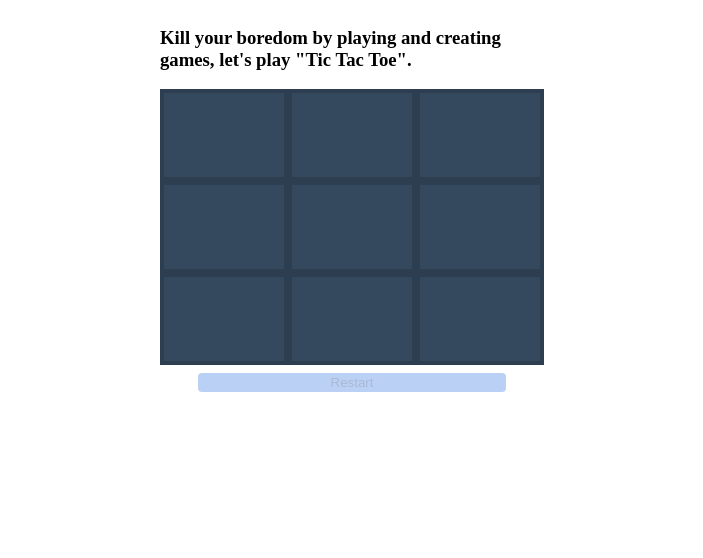
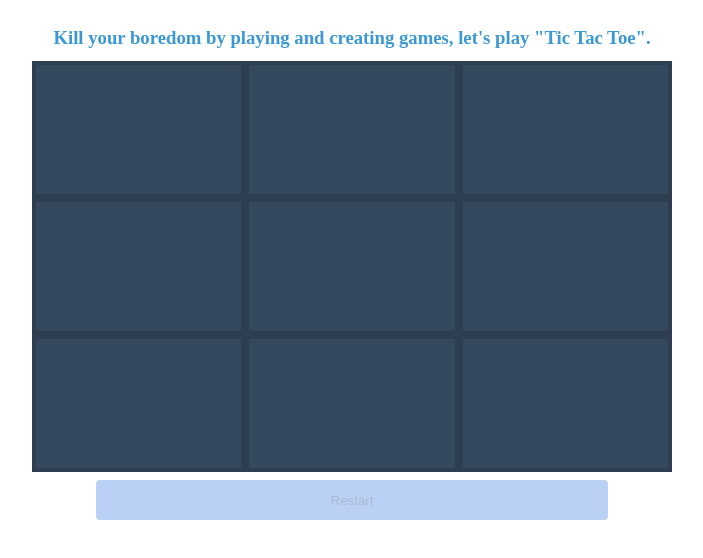
Before and after one commit to madhankumar028/tic-tac-toe, a website: page index.html in a window 1280 px wide. Shown: the whole page, without its empty margins (288-991 px from the left). Drawn offline with Linux system fonts and the light colour scheme.

Commit message:
adjusts the typography and layout a bit to make it clean for reading the content

```diff
--- a/styles/app.scss
+++ b/styles/app.scss
@@ -4,8 +4,12 @@
   justify-content: center;
   flex-direction: column;
   margin: 0 auto;
-  width: 30vw;
-  height: 30vw;
+  width: 50vw;
+  height: 40vw;
+  h3 {
+    color: #3A98D4;
+    margin-bottom: 12px;
+  }
   .grid {
     display: grid;
     grid-template: repeat(3, 1fr) / repeat(3, 1fr);
@@ -39,6 +43,7 @@
     text-transform: capitalize;
     background-color: #77A3EB;
     margin-top: 8px;
+    min-height: 40px;
     &:hover {
       color: #fff;
       opacity: 0.9;
@@ -46,7 +51,7 @@
     }
     &:disabled {
       opacity: 0.5;
-      cursor: not-allowed;
+      pointer-events: none;
     }
   }
   .disable {
```
Also changed, not shown: styles/app.css.
